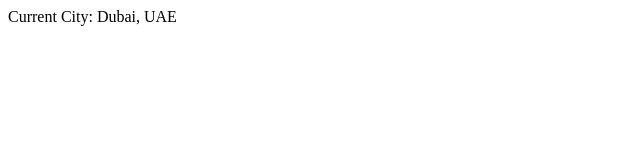
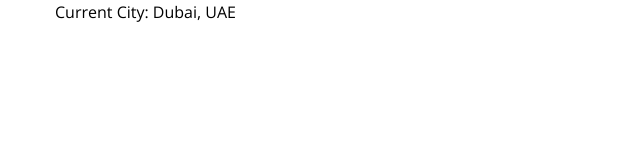
Before and after one commit to abrahamjagadeesh/abrahamjagadeesh.github.io, a plain HTML site: page index.html in a window 1280 px wide. Shown: the whole page, without its empty margins (0-640 px from the left). Drawn offline with nearby package versions, Linux system fonts and the light colour scheme.

Commit message:
Added Css

```diff
--- a/index.html
+++ b/index.html
@@ -7,6 +7,8 @@
 	<meta charset="UTF-8">
 	<meta name="viewport" content="width=device-width">
 	<link href='https://fonts.googleapis.com/css?family=Open+Sans:400,300,600,700' rel='stylesheet' type='text/css'>
+	<link href='css/default.css' rel='stylesheet' type='text/css'>
+
 </head>
 <body>
 	<!--[if lt IE 8]><div id="browsehappy-wrap" class="browsehappy-wrap"></div><p id="browsehappy" class="browsehappy"><span onclick="closeie7happy()" id="browsehappy-close" class="browsehappy-close">x</span>You are using an <strong>outdated</strong> browser. Please <a href="http://browsehappy.com/">upgrade your browser</a> as this website might be incompatible with that.</p><script>function closeie7happy(){document.getElementById('browsehappy').style.display="none";document.getElementById('browsehappy-wrap').style.display="none";}</script><![endif]-->
```
